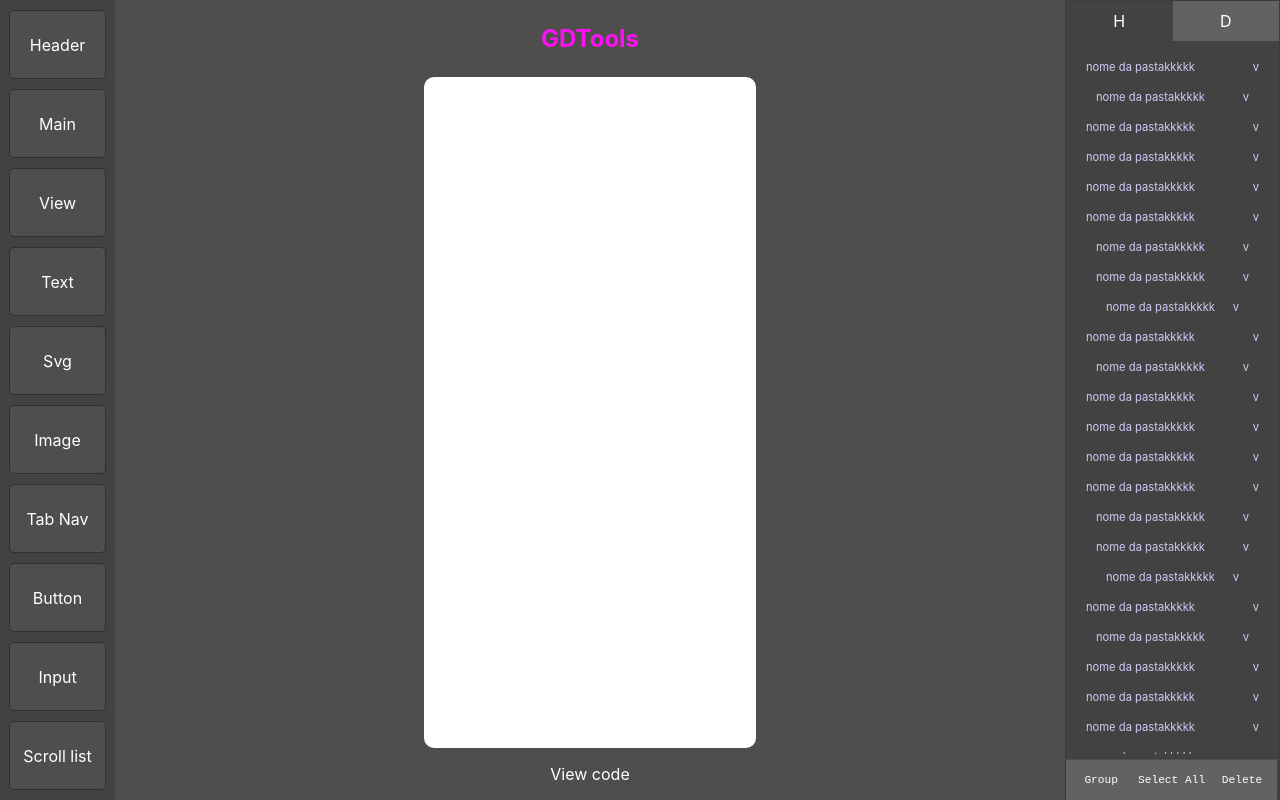
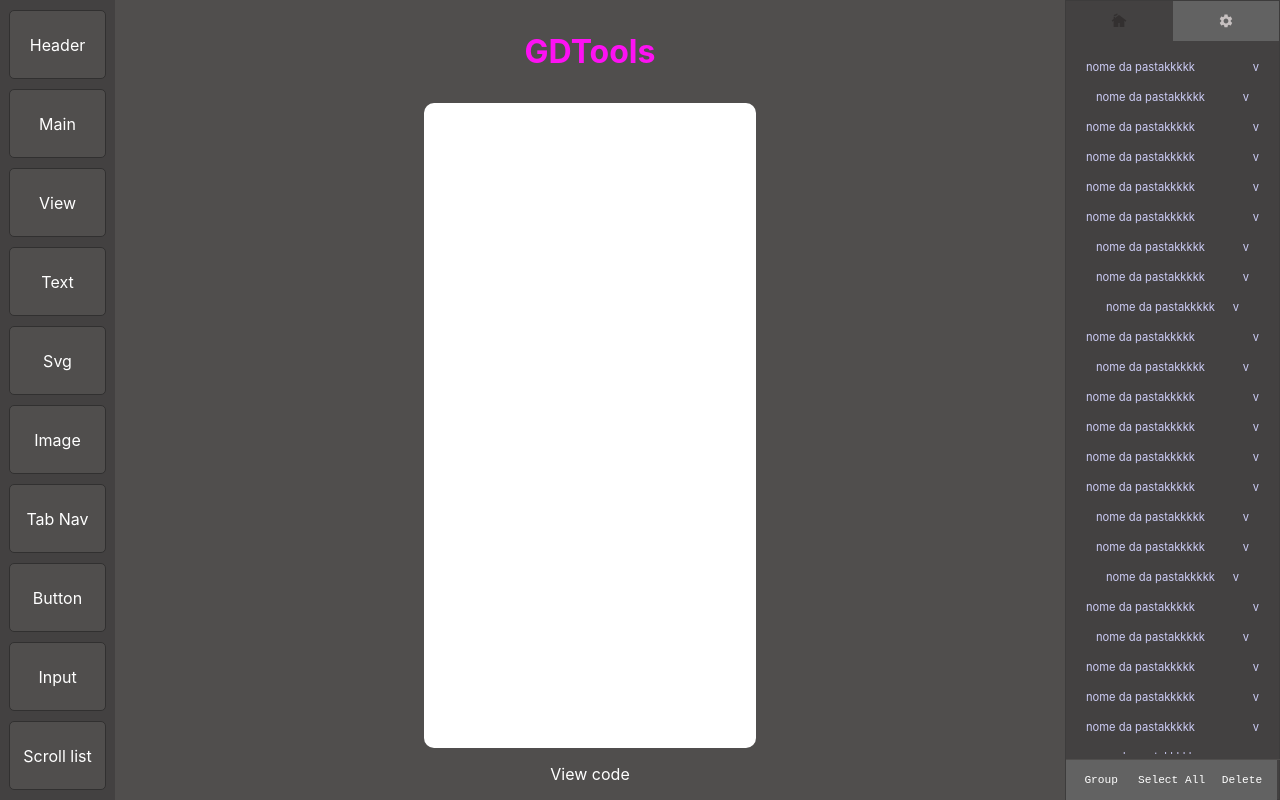
Before and after one commit to GabrielDavid1/GDTools, a Next.js app: page / in a window 1280 px wide. Built offline with nearby package versions, Linux system fonts and the light colour scheme.

Commit message:
add new funcionality in header section

```diff
--- a/components/Settings/Header/index.tsx
+++ b/components/Settings/Header/index.tsx
@@ -1,4 +1,7 @@
+//React
 import React, { useState } from 'react';
+
+//Components
 import { Details, Home } from './styles';
 
 export default function Header (){
@@ -8,11 +11,33 @@
     <Home
       isActive={isActive}
       onClick={() => setIsActive(true)}
-    > H </Home>
+    >
+     <svg
+       focusable="false"
+       aria-hidden="true"
+       viewBox="0 0 24 24"
+       data-testid="CottageIcon"
+       fill={isActive ? "#c7c1c1" : "#333030"}
+     >
+        <path d="M12 3 6 7.58V6H4v3.11L1 11.4l1.21 1.59L4 11.62V21h7v-6h2v6h7v-9.38l1.79 1.36L23 11.4 12 3zm-2-2c0 1.66-1.34 3-3 3-.55 0-1 .45-1 1H4c0-1.66 1.34-3 3-3 .55 0 1-.45 1-1h2z">
+        </path>
+     </svg>
+    </Home>
     <Details
       isActive={isActive}
       onClick={() => setIsActive(false)}
-    > D </Details>
+    >
+      <svg
+        focusable="false"
+        aria-hidden="true"
+        viewBox="0 0 24 24"
+        data-testid="SettingsIcon"
+        fill={isActive ? "#333030" : "#c7c1c1"}
+      >
+        <path d="M19.14 12.94c.04-.3.06-.61.06-.94 0-.32-.02-.64-.07-.94l2.03-1.58c.18-.14.23-.41.12-.61l-1.92-3.32c-.12-.22-.37-.29-.59-.22l-2.39.96c-.5-.38-1.03-.7-1.62-.94l-.36-2.54c-.04-.24-.24-.41-.48-.41h-3.84c-.24 0-.43.17-.47.41l-.36 2.54c-.59.24-1.13.57-1.62.94l-2.39-.96c-.22-.08-.47 0-.59.22L2.74 8.87c-.12.21-.08.47.12.61l2.03 1.58c-.05.3-.09.63-.09.94s.02.64.07.94l-2.03 1.58c-.18.14-.23.41-.12.61l1.92 3.32c.12.22.37.29.59.22l2.39-.96c.5.38 1.03.7 1.62.94l.36 2.54c.05.24.24.41.48.41h3.84c.24 0 .44-.17.47-.41l.36-2.54c.59-.24 1.13-.56 1.62-.94l2.39.96c.22.08.47 0 .59-.22l1.92-3.32c.12-.22.07-.47-.12-.61l-2.01-1.58zM12 15.6c-1.98 0-3.6-1.62-3.6-3.6s1.62-3.6 3.6-3.6 3.6 1.62 3.6 3.6-1.62 3.6-3.6 3.6z">
+        </path>
+      </svg>
+    </Details>
    </header>
  )
 }
--- a/styles/globals.scss
+++ b/styles/globals.scss
@@ -69,7 +69,7 @@
         background: #504E4D;
 
         span.title-logo {
-          font-size: 1.5rem;
+          font-size: 2rem;
           font-weight: bold;
           color: #FD11F3;
         }
@@ -82,6 +82,7 @@
         }
 
         .code-view {
+          cursor: pointer;
           color: #fff;
         }
         .code-view:hover {
@@ -114,6 +115,10 @@
           -moz-transition: background-color 0.2s ease-out;
           -o-transition: background-color 0.2s ease-out;
           transition: background-color 0.2s ease-out;
+
+          svg {
+            width: 15%;
+          }
         }
       }
       .bottom-tab {
@@ -150,9 +155,10 @@
       }
       .tree-list {
         margin-top: 5%;
+        height: 100%;
+        max-height: 88%;
         overflow-y: scroll;
-        max-height: 88%;
-        height: 100%;
+        scroll-behavior: smooth;
 
         .element-list {
           color: #cdcdf7;
@@ -168,6 +174,10 @@
             padding: 0px 10px;
           }
         }
+
+        &::-webkit-scrollbar {
+          width: 0px;               /* width of the entire scrollbar */
+        }
       }
     }
   }
```
